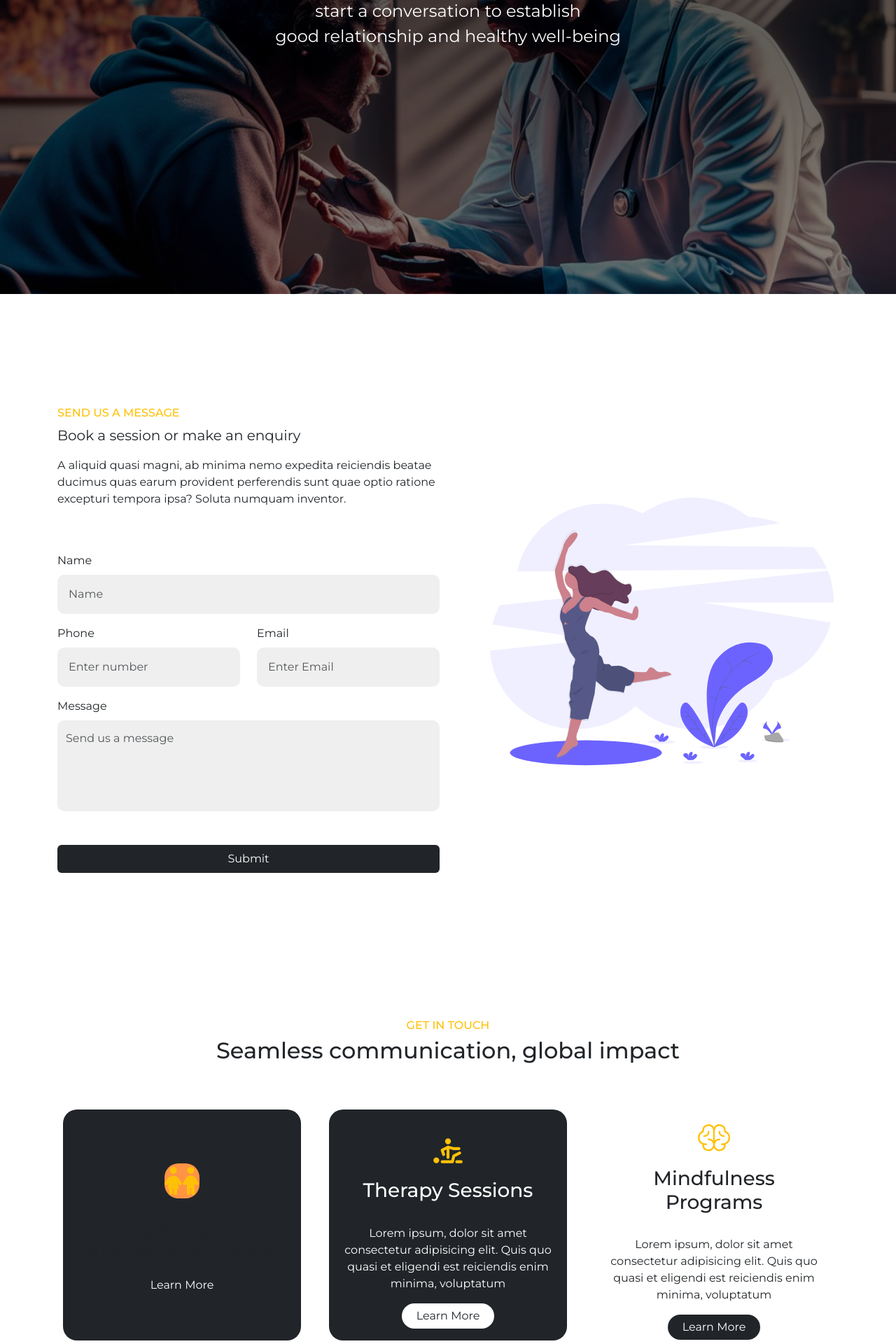
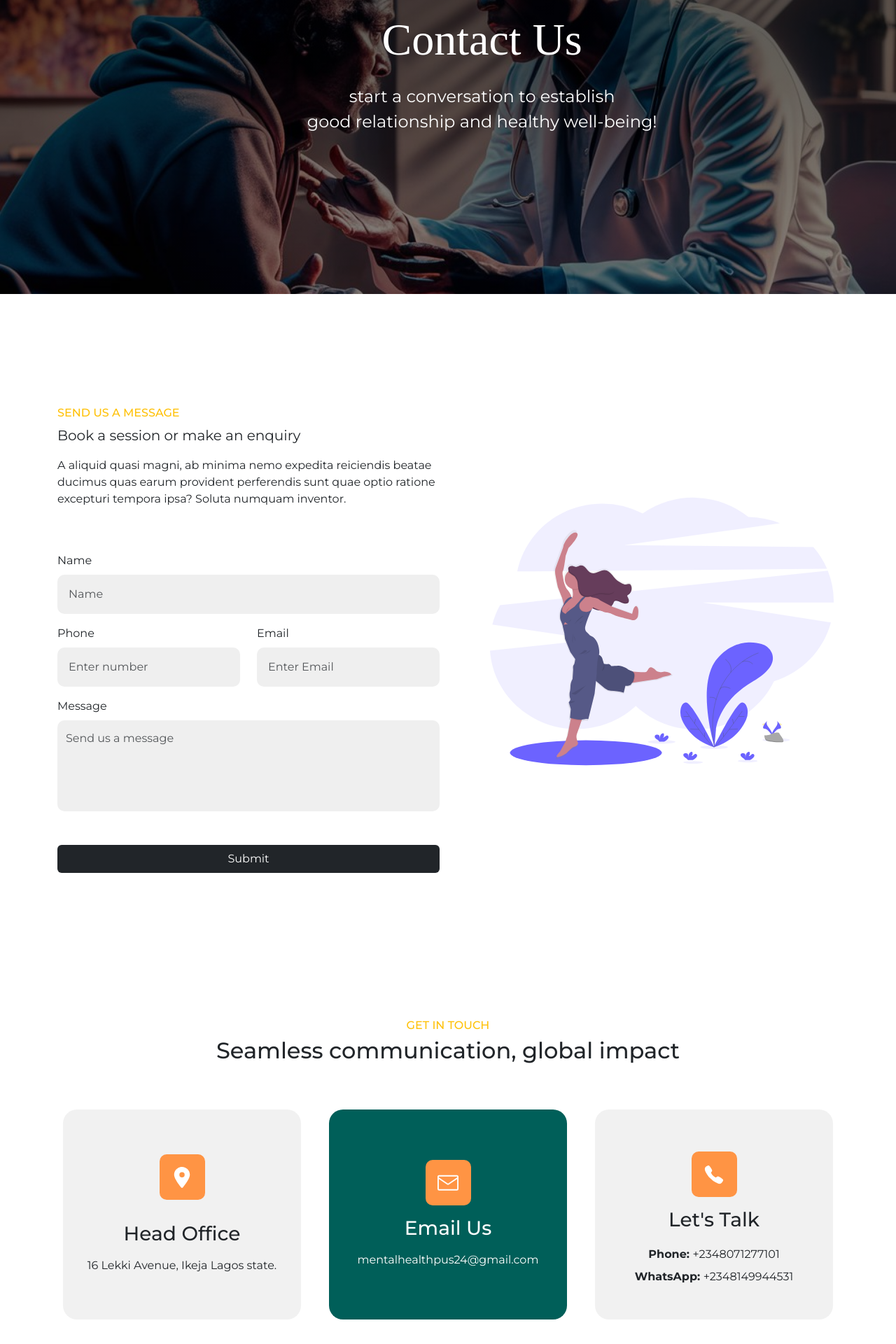
Before and after one commit to AllSparkTech100/test, a React (Vite) app: page /contact in a window 1280 px wide. Shown: the part 260-2180 px from the top of the page at 70% size. Built offline with nearby package versions, Linux system fonts and the light colour scheme; a web font is replaced by a local one.

Commit message:
Add files via upload

```diff
--- a/src/Components/ContactCard.jsx
+++ b/src/Components/ContactCard.jsx
@@ -1,62 +1,45 @@
 import "./components.scss";
 import { Row, Col } from "react-bootstrap";
-import { FaChildren } from "react-icons/fa6";
-import { PiBrainLight } from "react-icons/pi";
-import { TbPhysotherapist } from "react-icons/tb";
+import { FaLocationDot } from "react-icons/fa6";
+import { GoMail } from "react-icons/go";
+import { IoCall } from "react-icons/io5";
 
 function ContactCard() {
   return (
     <>
       <Row className="mt-5">
         <Col sm={12} md={4} lg={4}>
-          <div className="service-carrier py-0 px-3 mt-3 mb-3 mx-2 bg-dark text-center">
-            <div className="my-3 square fw-normal text-warning">
-              <FaChildren size={50} />
+          <div className="contact-carrier py-0 px-3 mt-3 mb-3 mx-2 text-center">
+            <div className="my-3 square fw-normal p-3 text-white">
+              <FaLocationDot size={30} />
             </div>
-            <h3 className="mt-3 mb-0">Address</h3>
-            <p> 16 Lekki Avenue, Ikeja Lagos state.
-            </p>
-            <button className="btn bg-dark dark-btn text-white">
-              <a href="" className="text-white">
-                Learn More
-              </a>
-            </button>
+            <h3 className="mt-3 mb-3">Head Office</h3>
+            <p> 16 Lekki Avenue, Ikeja Lagos state.</p>
           </div>
         </Col>
 
         <Col sm={12} md={4} lg={4}>
-          <div className="service-carrier py-0 px-3 mt-3 mb-3 mx-2 bg-dark text-white text-center">
-            <div className="my-3 fw-normal text-warning">
-              <TbPhysotherapist size={50} />
+          <div className="contact-carrier py-0 px-3 mt-3 mb-3 mx-2 dark-card text-white text-center">
+            <div className="my-3 square fw-normal text-white">
+              <GoMail size={30} />
             </div>
-            <h3 className="mb-3">Therapy Sessions</h3>
-            <p className="my-3">
-              Lorem ipsum, dolor sit amet consectetur adipisicing elit. Quis quo
-              quasi et eligendi est reiciendis enim minima, voluptatum
-            </p>
-            <button className="btn bg-white dark-btn">
-              <a href="" className="text-dark">
-                Learn More
-              </a>
-            </button>
+            <h3 className="mb-3">Email Us</h3>
+            <p className="">mentalhealthpus24@gmail.com</p>
           </div>
         </Col>
 
         <Col sm={12} md={4} lg={4}>
-          <div className="service-carrier py-0 px-3 mt-3 mb-3 mx-2 bg-white text-center">
-            <div className="my-3 fw-normal text-warning">
-              <PiBrainLight size={50} className="text-warning" />
+          <div className="contact-carrier py-0 px-3 mt-3 mb-3 mx-2 text-center">
+            <div className="my-3  square fw-normal text-warning">
+              <IoCall size={30} className="text-white" />
             </div>
-            <h3 className="mb-3">Mindfulness Programs</h3>
-            <p className="my-3">
-              Lorem ipsum, dolor sit amet consectetur adipisicing elit. Quis quo
-              quasi et eligendi est reiciendis enim minima, voluptatum
+            <h3 className="mb-3">Let&apos;s Talk</h3>
+            <p className="my-1 fw-bold">
+              Phone: <span className="fw-normal">+2348071277101</span>
             </p>
-            <button className="btn bg-dark dark-btn text-white">
-              <a href="" className="text-white">
-                Learn More
-              </a>
-            </button>
+            <p className="my-1 fw-bold">
+              WhatsApp: <span className="fw-normal">+2348149944531</span>
+            </p>
           </div>
         </Col>
       </Row>
--- a/src/Components/ServiceCard.jsx
+++ b/src/Components/ServiceCard.jsx
@@ -8,7 +8,7 @@ function ServiceCard() {
     <>
       <Row className="mt-5">
         <Col sm={12} md={4} lg={4}>
-          <div className="service-carrier py-0 px-3 mt-3 mb-3 mx-2 bg-white text-center">
+          <div className="service-carrier py-0 px-3 mt-3 mb-3 mx-2 text-center">
             <div className="my-3 fw-normal text-warning">
               <FaChildren size={50} />
             </div>
@@ -26,7 +26,7 @@ function ServiceCard() {
         </Col>
 
         <Col sm={12} md={4} lg={4}>
-          <div className="service-carrier py-0 px-3 mt-3 mb-3 mx-2 bg-dark text-white text-center">
+          <div className="service-carrier py-0 px-3 mt-3 mb-3 mx-2 dark-card text-white text-center">
             <div className="my-3 fw-normal text-warning">
               <TbPhysotherapist size={50} />
             </div>
@@ -44,7 +44,7 @@ function ServiceCard() {
         </Col>
 
         <Col sm={12} md={4} lg={4}>
-          <div className="service-carrier py-0 px-3 mt-3 mb-3 mx-2 bg-white text-center">
+          <div className="service-carrier py-0 px-3 mt-3 mb-3 mx-2 ext-center">
             <div className="my-3 fw-normal text-warning">
               <PiBrainLight size={50} className="text-warning" />
             </div>
--- a/src/Components/components.scss
+++ b/src/Components/components.scss
@@ -6,7 +6,7 @@
   justify-content: center;
   flex-direction: column;
   height: 330px;
-  background-color: red;
+  background-color: $card;
   border-radius: 20px;
   border: none;
   box-shadow: 1px 1px -2px #f9f9f9, 1px 1px -3px #f9f9f9;
@@ -17,20 +17,14 @@
     justify-content: center;
     align-items: center;
   }
-
-  .square {
-    height: 50px;
-    width: 50px;
-    background-color: $green;
-    display: flex;
-    align-items: center;
-    justify-content: center;
-    border-radius: 20px;
+  &.dark-card {
+    background-color: $Card;
   }
 }
 
 .footer {
-  margin-top: 20rem;
+  margin-top: 15rem;
+  border-radius: 40px 40px 0 0;
   padding: 10px 50px;
   // height: 75vh;
   background-color: $header;
@@ -74,3 +68,28 @@
     }
   }
 }
+
+.contact-carrier {
+  display: flex;
+  align-items: center;
+  justify-content: center;
+  flex-direction: column;
+  height: 300px;
+
+  background-color: $card;
+  border-radius: 20px;
+  border: none;
+  box-shadow: 1px 1px -2px #f9f9f9, 1px 1px -3px #f9f9f9;
+  .square {
+    height: 65px;
+    width: 65px;
+    background-color: $green;
+    display: flex;
+    align-items: center;
+    justify-content: center;
+    border-radius: 10px;
+  }
+  &.dark-card {
+    background-color: $Card;
+  }
+}
--- a/src/Pages/About.jsx
+++ b/src/Pages/About.jsx
@@ -1,11 +1,7 @@
-function About (){
-  return(
-    <>
-      <main>
+import "./pages.scss";
 
-      </main>
-    </>
-  )
+function About() {
+  return <div>About</div>;
 }
 
 export default About;
--- a/src/Pages/Contact.jsx
+++ b/src/Pages/Contact.jsx
@@ -1,6 +1,7 @@
 import { Container, Col, Row, Form } from "react-bootstrap";
 import workout from "../Images/work.svg";
 import ContactCard from "../Components/ContactCard";
+// import "./pages.scss";
 // import { useState } from "react";
 
 function Contact() {
@@ -13,12 +14,15 @@ function Contact() {
   return (
     <>
       <div className="contact-section-hero bg-image">
-        <div className="contact-hero-inner mt-5">
+        <div className="contact-hero-inner">
           <h4 className="text-white">Contact Us</h4>
-          <p className="text-white mt-4">
-            start a conversation to establish <br /> good relationship and
-            healthy well-being
-          </p>
+          <div>
+            {" "}
+            <p className="text-white mt-4">
+              start a conversation to establish <br /> good relationship and
+              healthy well-being!
+            </p>
+          </div>
         </div>
       </div>
 
--- a/src/Pages/Pages.jsx
+++ b/src/Pages/Pages.jsx
@@ -1,6 +1,7 @@
 import { Route, Routes } from "react-router-dom";
 import Home from "./Home";
 import Contact from "./Contact";
+import About from "./About";
 import Error from "./Error";
 
 function Pages() {
@@ -9,6 +10,7 @@ function Pages() {
       <Routes>
         <Route path="/" element={<Home />} />
         <Route path="/contact" element={<Contact />} />
+        <Route path="/about" element={<About />} />
         <Route path="*" element={<Error />} />
       </Routes>
     </>
--- a/src/Pages/pages.scss
+++ b/src/Pages/pages.scss
@@ -71,7 +71,6 @@
   }
 }
 .service-container {
-  background-color: $Pink;
   // height: 85vh;
   border-radius: 30px 30px 0 0;
 }
@@ -209,15 +208,21 @@
   background-image: linear-gradient(rgba(0, 0, 0, 0.689), rgba(0, 0, 0, 0.418)),
     url("../Images/counsel.jpeg");
   padding: 3rem;
+
   .contact-hero-inner {
     text-align: center;
-    // margin: auto;
+    display: inline-block;
+    position: relative;
+    top: 30%;
+    left: 33%;
     h4 {
-      font-size: 3rem;
+      font-size: 4rem;
       font-weight: medium;
+      font-family: $Sofia;
     }
     p {
       font-size: 1.5rem;
+      // font-family: ;
     }
   }
 }
--- a/src/_variables.scss
+++ b/src/_variables.scss
@@ -19,6 +19,8 @@ $header: #0a1d25;
 $Pink: #efefef;
 $socials: yellow;
 $green: #FF9444;
+$card:#F1F1F1;
+$Card: #005F59;
 $Sofia: "Sofia Sans Extra Condensed, sans-serif";
 
 header {
```
